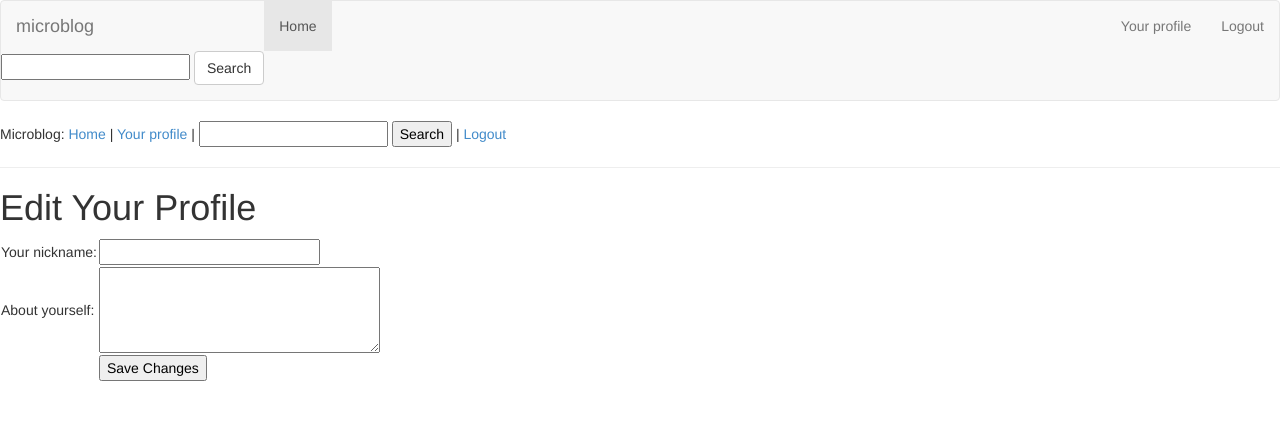
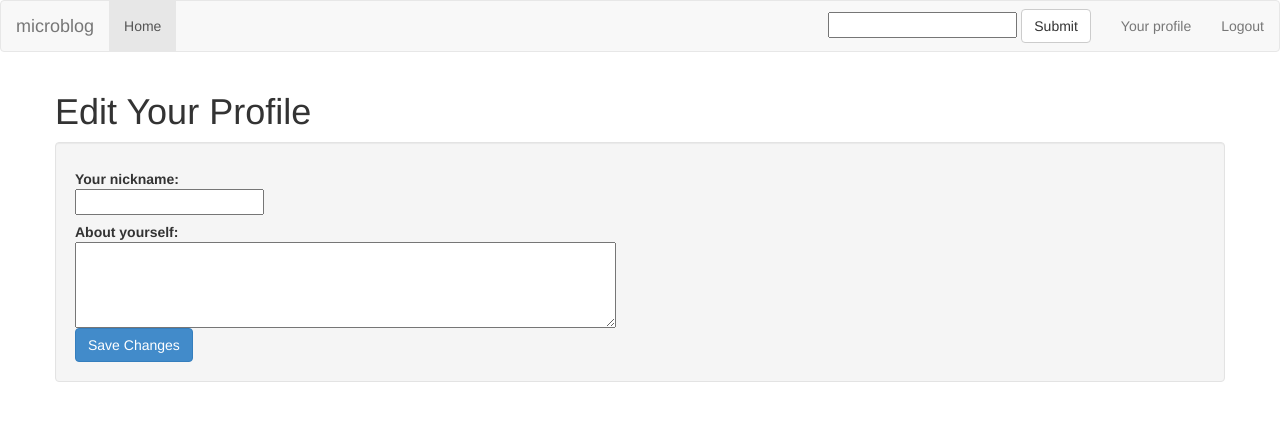
Before and after one commit to designhawg/flask_micro, a Flask app: page /edit in a window 1280 px wide. Shown: the top 421 px of the page. Run offline with Flask 2, Linux system fonts and the light colour scheme; a user stored in the database is signed in; data comes from the database, SQL or seed files in the repository; parts of the project's set-up code (start-up, migrations or seed data) failed here and were passed over.

Commit message:
significantly less sucky design. still sucks

```diff
--- a/app/templates/base.html
+++ b/app/templates/base.html
@@ -26,13 +26,6 @@
             </button>
             <a class="navbar-brand" href="/">microblog</a>
 
-            <div class="form-group">
-                    <form style="display: inline;" action="{{ url_for('search') }}" method="post" name="search">
-                    {{ g.search_form.hidden_tag() }} {{ g.search_form.search(size=20) }}
-                    <button type="submit" class="btn btn-default">Search</button>
-                    </form>
-                </div>
-
           </div>
 
           <!-- Collect the nav links, forms, and other content for toggling -->
@@ -40,54 +33,45 @@
             <ul class="nav navbar-nav">
                 <li class="active"><a href="{{ url_for('index') }}">Home</a></li>
             </ul>
-                <div class="nav-collapse collapse">
-                    {% if g.user.is_authenticated() %}
-                    <form class="navbar-search pull-right" action="{{url_for('search')}}" method="post" name="search" placeholder="trye">{{g.search_form.hidden_tag()}}{{g.search_form.search(size=20,placeholder="Search",class="search-query")}}
-                    </form>
-                    {% endif %}
-                </div>
 
 
-
+            <!-- <form class="navbar-form navbar-left" role="search">
+                        <div class="form-group">
+                          <input type="text" class="form-control" placeholder="Search">
+                        </div>
+                        <button type="submit" class="btn btn-default">Submit</button>
+            </form> -->
             <ul class="nav navbar-nav navbar-right">
                 {% if g.user.is_authenticated() %}
-
-                <li><a href="{{ url_for('user', nickname = g.user.nickname) }}">Your profile</a></li>
-                <li><a href="{{ url_for('logout') }}">Logout</a></li>
+                    <form class="navbar-form navbar-left" action="{{ url_for('search') }}" method="post" name="search">
+                    {{ g.search_form.hidden_tag() }} {{ g.search_form.search() }}
+                    <button type = "submit" class="btn btn-default" value="Search"> Submit</button>
+                    </form>
+                    <li><a href="{{ url_for('user', nickname = g.user.nickname) }}">Your profile</a></li>
+                    <li><a href="{{ url_for('logout') }}">Logout</a></li>
                 {% endif %}
             </ul>
           </div><!-- /.navbar-collapse -->
         </nav>
 
+        <div class="container">
+        <div class="row">
+            <div class="span12">
+                        {% with messages = get_flashed_messages() %}
+                        {% if messages %}
+                            {% for message in messages %}
+                            <div class="alert alert-info">
+                            <button type="button" class="close" data-dismiss="alert">&times;</button>
+                            {{ message }}
+                            </div>
+                            {% endfor %}
+                        {% endif %}
+                        {% endwith %}
 
-
-        <div>Microblog: <a href="{{ url_for('index') }}">Home</a>
-        {% if g.user.is_authenticated() %}
-        | <a href="{{ url_for('user', nickname = g.user.nickname) }}">Your profile</a>
-        |   <form style="display: inline;" action="{{ url_for('search') }}" method="post" name="search">
-                {{ g.search_form.hidden_tag() }} {{ g.search_form.search(size=20) }}
-                <input type = "submit" value="Search">
-            </form>
-        | <a href="{{ url_for('logout') }}">Logout</a>
-        {% endif %}
-
+                {% block content %}{% endblock %}
+            </div>
         </div>
-        <hr>
-
-        {% with messages = get_flashed_messages() %}
-
-        {% if messages %}
-        <ul>
-            {% for message in messages %}
-            <li>{{ message }}</li>
-            {% endfor %}
-        </ul>
-        {% endif %}
-
-        {% endwith %}
-
-    {% block content %}
-    {% endblock %}
+        </div>
     </body>
 
 </html>
--- a/app/templates/edit.html
+++ b/app/templates/edit.html
@@ -2,28 +2,36 @@
 
 {% block content %}
 <h1>Edit Your Profile</h1>
-<form action ="" method="post" name="edit">
-	{{ form.hidden_tag() }}
-	<table>
-		<tr>
-			<td>Your nickname:</td>
-			<td>
-				{{ form.nickname(size = 24) }}
+
+{% include 'flash.html' %}
+
+<div class="well">
+	<form class="form-horizontal" action="" method="post" name="edit">
+		{{ form.hidden_tag() }}
+		<div class="control-group{% if form.errors.post %} error{% endif %}">
+			<label class="control-label" for="nickname">Your nickname:</label>
+			<div class="controls">
+				{{ form.nickname(maxlength = 64, class="span4") }}
 				{% for error in form.errors.nickname %}
-				<br>
-				<span style="color: green;">[{{ error }}]</span>
+					<span class="help-inline">[{{error}}]</span><br>
 				{% endfor %}
-			</td>
-		</tr>
-		<tr>
-			<td>About yourself:</td>
-			<td>{{ form.about_me(cols = 32, rows = 4) }}</td>
-		</tr>
-		<tr>
-			<td></td>
-			<td><input type="submit" value="Save Changes"></td>
-		</tr>
-	</table>
-</form>
+			</div>
+		</div>
+		<div class="control-group{% if form.errors.post %} error{% endif %}">
+			<label class="control-label" for="about_me">About yourself:</label>
+			<div class="controls">
+				{{ form.about_me(cols = 64, rows = 4, class = "span4") }}
+				{% for error in form.errors.about_me %}
+					<span class="help-inline">[{{error}}]</span><br>
+				{% endfor %}
+			</div>
+		</div>
+		<div class="control-group">
+			<div class="controls">
+			<input class="btn btn-primary" type="submit" value="Save Changes">
+			</div>
+		</div>
+	</form>
+</div>
 
 {% endblock %}
--- /dev/null
+++ b/app/templates/flash.html
@@ -0,0 +1,10 @@
+{% with messages = get_flashed_messages() %}
+    {% if messages %}
+        {% for message in messages %}
+        <div class="alert alert-info">
+        <button type="button" class="close" data-dismiss="alert">&times;</button>
+        {{ message }}
+        </div>
+        {% endfor %}
+    {% endif %}
+{% endwith %}
```
Also changed, not shown: app/templates/index.html (+20 -18 lines).
